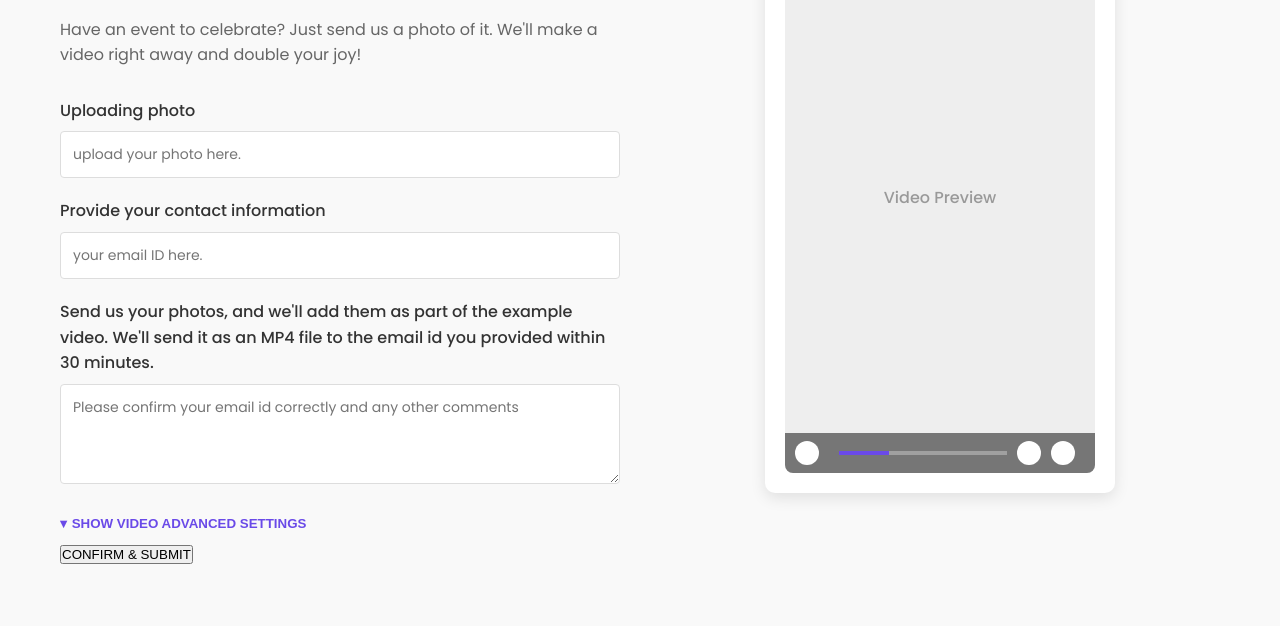
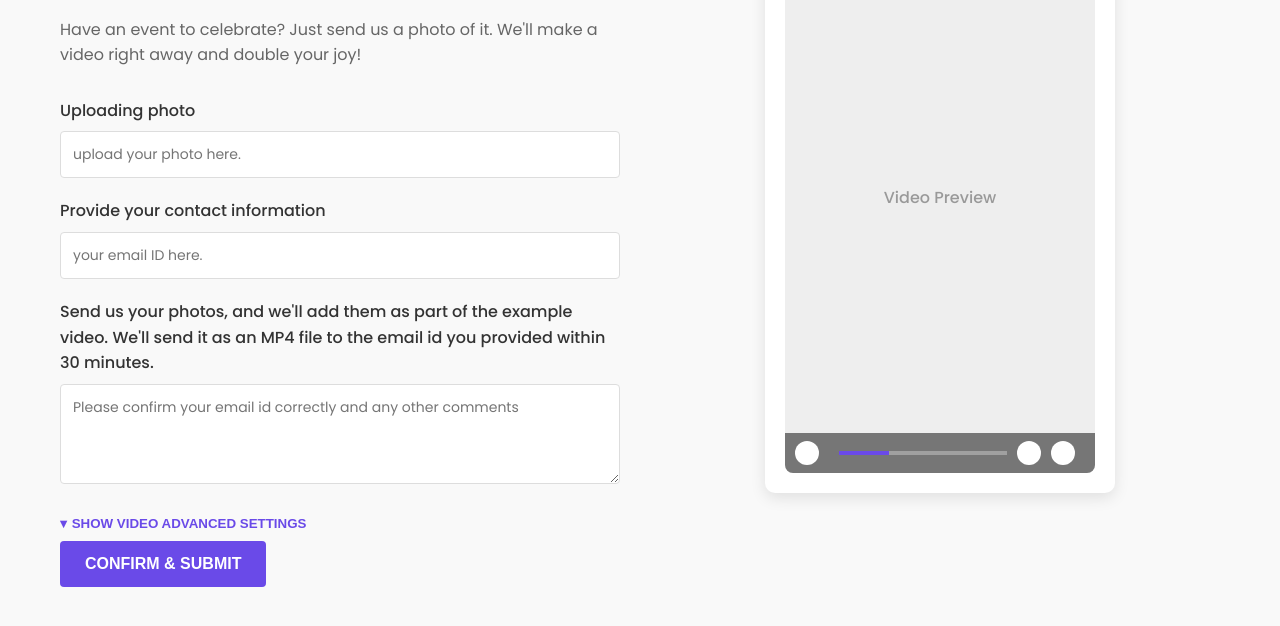
Before and after one commit to ericoh1234/VideoCreation2, a website: page index.html in a window 1280 px wide. Shown: the part 138-764 px from the top of the page. Drawn offline with Linux system fonts and the light colour scheme; files that its build step writes are made by us from their sources.

Commit message:
Update index.html

```diff
--- a/index.html
+++ b/index.html
@@ -74,7 +74,7 @@
         <!-- <button type="submit" class="submit-button" id="uploadButton">CONFIRM & SUBMIT</button>
         <script type="module" src="master/main.js"></script>  -->
 
-        <button id="submit-button">CONFIRM & SUBMIT</button>
+        <button class="submit-button">CONFIRM & SUBMIT</button>
         <script type="module" src="master/main.js"></script>
 
       </form>
```
